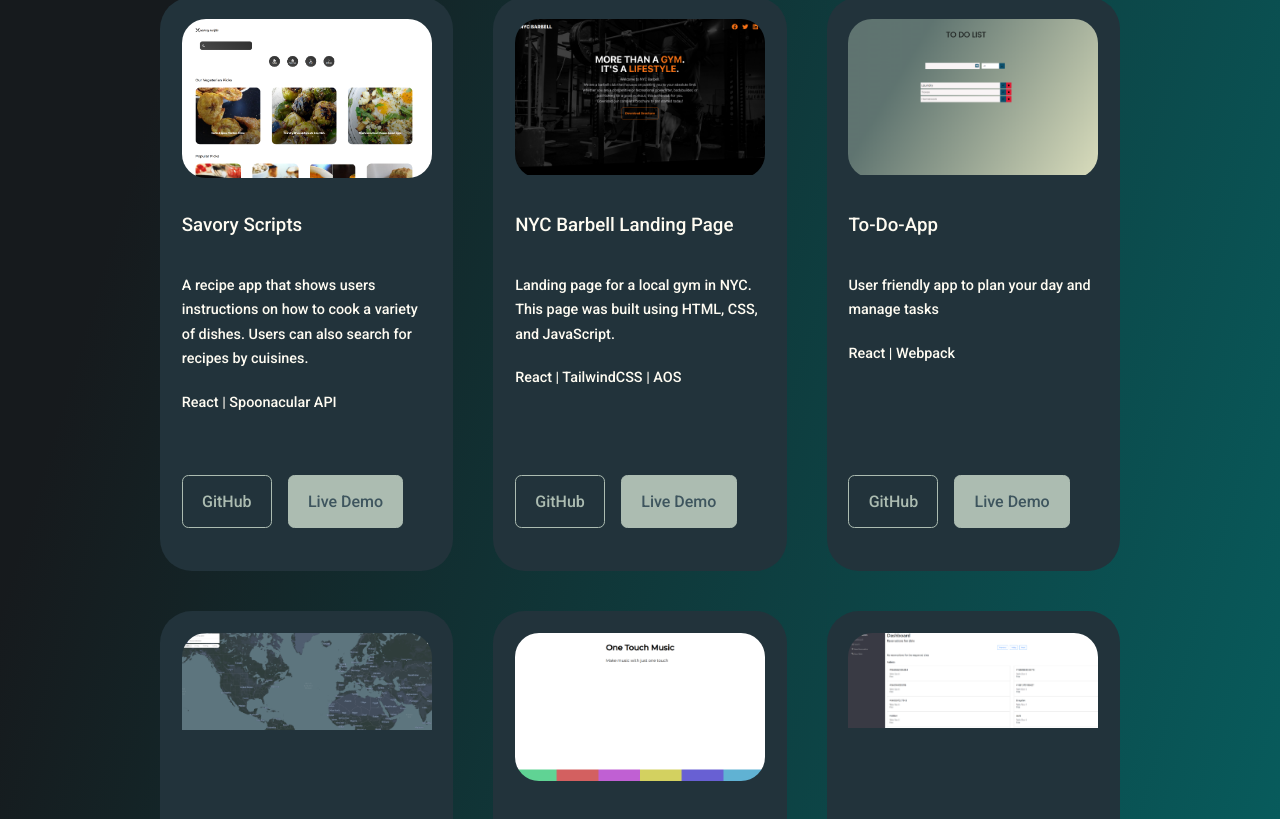
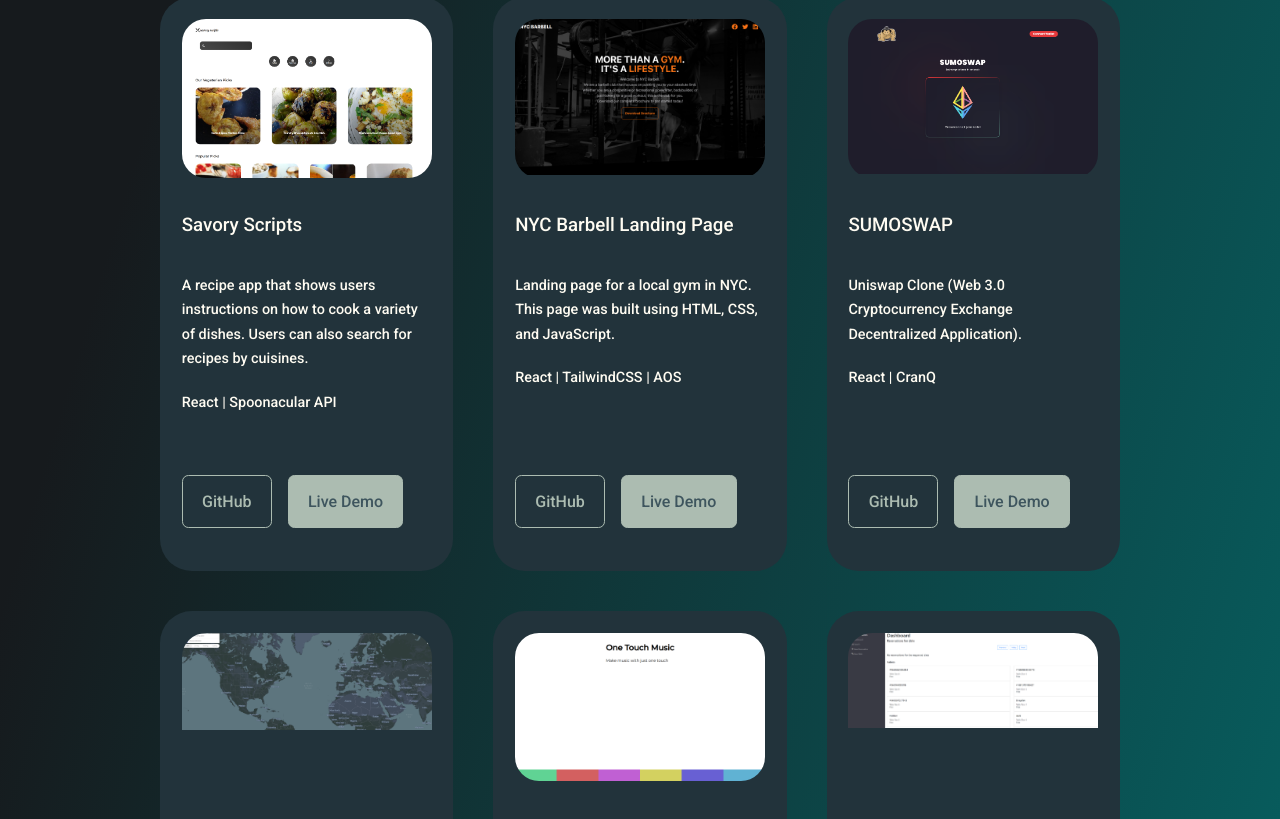
Before and after one commit to projectralph/portfolio-website, a React (Create React App) app: page / in a window 1280 px wide. Shown: the part 1977-2796 px from the top of the page. Built offline with nearby package versions, Linux system fonts and the light colour scheme.

Commit message:
added sumoswap app

```diff
--- a/src/components/portfolio/Portfolio.jsx
+++ b/src/components/portfolio/Portfolio.jsx
@@ -1,6 +1,6 @@
 import React from 'react';
 import IMG1 from '../../assets/savory-scripts.png';
-import IMG2 from '../../assets/to-do app.png';
+import IMG2 from '../../assets/SUMOSWAP.png';
 import IMG3 from '../../assets/google-map-clone.png';
 import IMG4 from '../../assets/NYCBARB.png';
 import IMG5 from '../../assets/one-touch-music.png';
@@ -32,12 +32,12 @@
     },
     {
       id: 3,
-      title: 'To-Do-App',
+      title: 'SUMOSWAP',
       img: IMG2,
-      description: 'User friendly app to plan your day and manage tasks',
-      technologies: 'React | Webpack',
-      link: 'https://to-do-app-theta-three.vercel.app/',
-      github: 'https://github.com/projectralph/To-Do-App',
+      description: 'Uniswap Clone (Web 3.0 Cryptocurrency Exchange Decentralized Application).',
+      technologies: 'React | CranQ',
+      link: 'https://sumoswap.netlify.app/',
+      github: 'https://github.com/projectralph/SUMOSWAP',
     },
     {
       id: 4,
```
Also changed, not shown: src/assets/SUMOSWAP.png (added), src/assets/to-do app.png (deleted).
